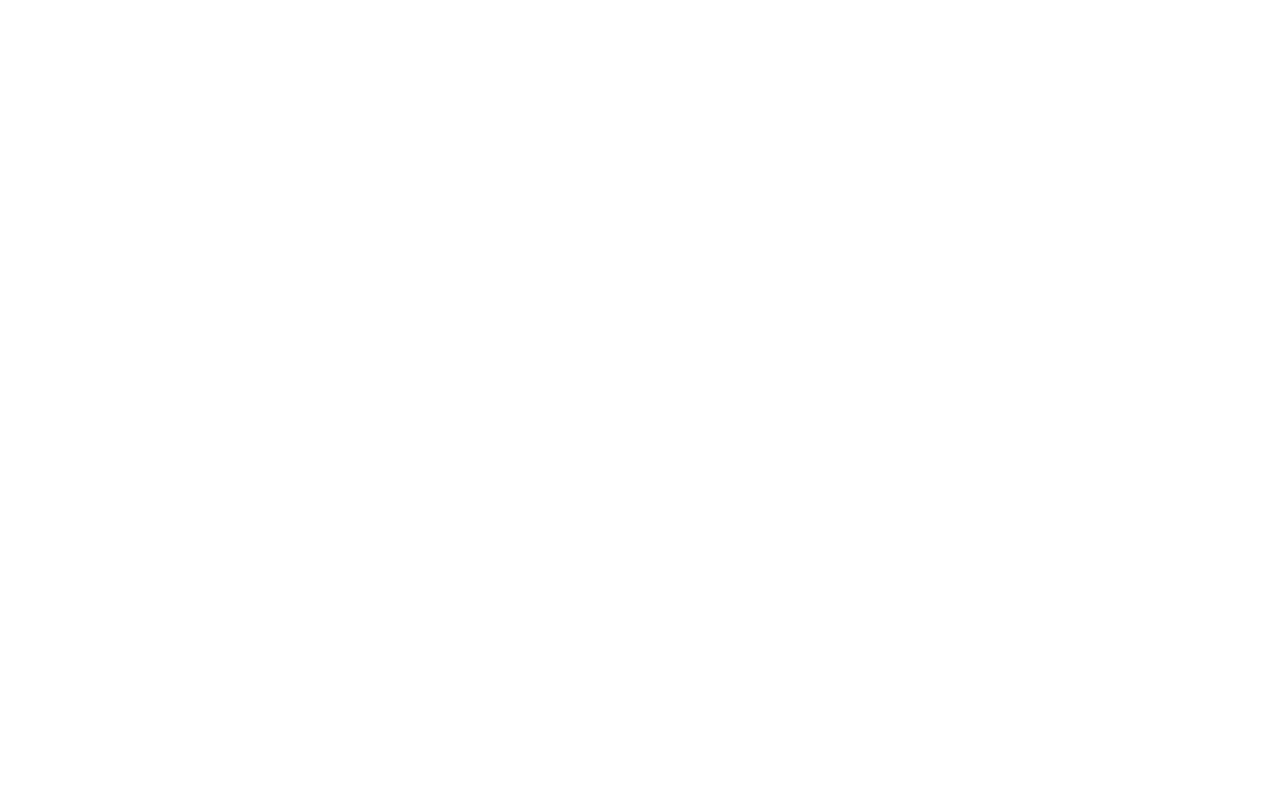
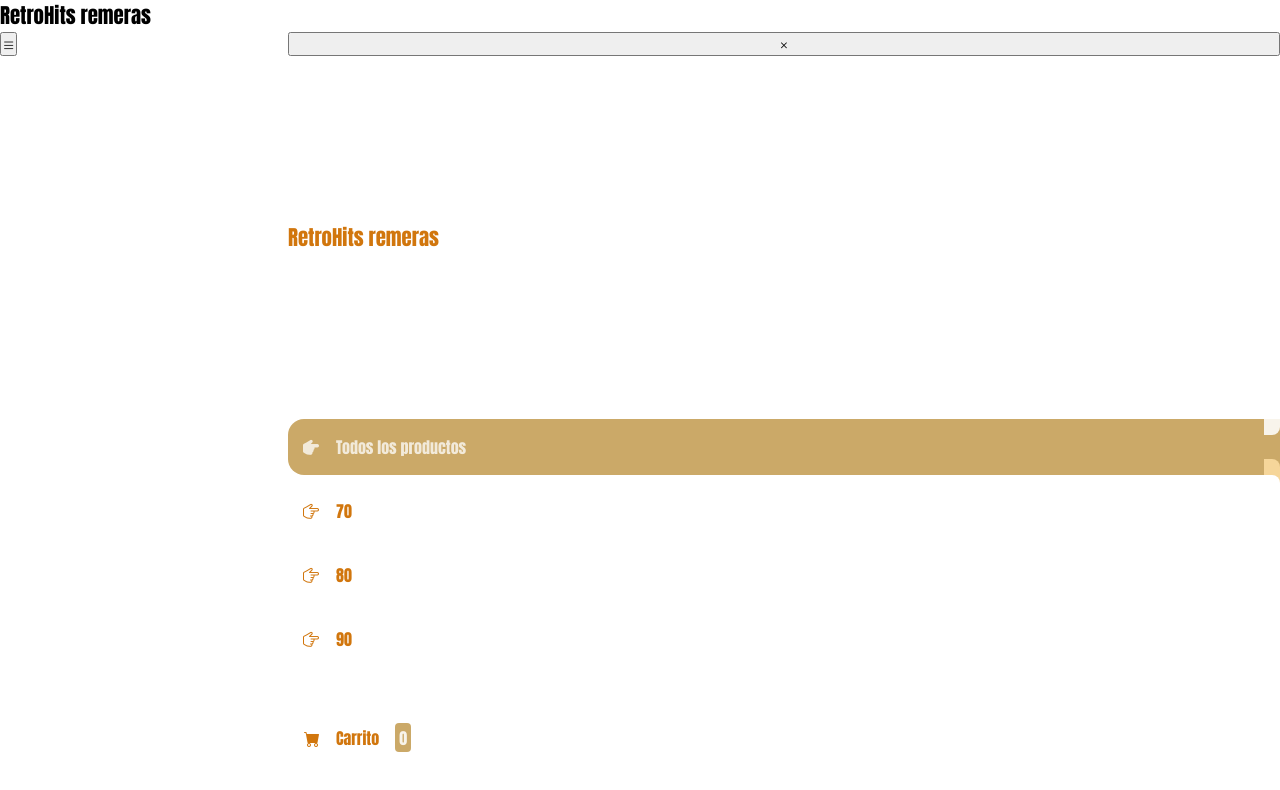
Before and after one commit to soldifalco/retrohits-remeras, a plain HTML site: page index.html in a window 1280 px wide. Drawn offline with nearby package versions, Linux system fonts and the light colour scheme.

Commit message:
se sube al repositorio header y nav del ecommerce + css

```diff
--- a/css/main.css
+++ b/css/main.css
@@ -0,0 +1,134 @@
+:root {
+  --clr-main: rgba(255, 255, 255, 0.754);
+  --clr-main-light: rgba(255, 255, 255, 0.869);
+  --clr-orange: rgb(203, 169, 104);
+  --clr-orange-light: rgb(246, 214, 154);
+  --clr-orangered: rgb(209, 118, 13);
+}
+
+* {
+  margin: 0;
+  padding: 0;
+  box-sizing: border-box;
+  font-family: Impact;
+}
+
+h1,
+h2,
+h3,
+h4,
+h5,
+h6,
+p,
+a,
+input,
+textarea,
+ul {
+  margin: 0;
+  padding: 0;
+}
+
+ul {
+  list-style-type: none;
+}
+
+a {
+  text-decoration: none;
+}
+
+.wrapper {
+  display: grid;
+  grid-template-columns: 1fr 4fr;
+  background-color: var(--clr-main);
+}
+
+aside {
+  padding: 2rem;
+  padding-right: 0;
+  color: var(--clr-orangered);
+
+  position: sticky;
+  top: 0;
+  height: 100vh;
+  display: flex;
+  flex-direction: column;
+  justify-content: space-between;
+}
+
+.logo {
+  font-weight: 400;
+  font-size: 1.3rem;
+}
+
+.menu {
+  display: flex;
+  flex-direction: column;
+  gap: 0.5rem;
+}
+
+.boton-menu {
+  background-color: transparent;
+  border: 0;
+  color: var(--clr-orangered);
+  cursor: pointer;
+  display: flex;
+  align-items: center;
+  gap: 1rem;
+  font-weight: 400;
+  padding: 1rem;
+  font-size: 1rem;
+  width: 100%;
+}
+
+.boton-menu.active {
+  background-color: var(--clr-orange);
+  color: var(--clr-main);
+  border-top-left-radius: 1rem;
+  border-bottom-left-radius: 1rem;
+  position: relative;
+}
+
+.boton-menu.active::before {
+  content: "";
+  position: absolute;
+  width: 1rem;
+  height: 2rem;
+  bottom: 100%;
+  right: 0;
+  background-color: transparent;
+  border-bottom-right-radius: 0.5rem;
+  box-shadow: 0 1rem 0 var(--clr-main-light);
+}
+
+.boton-menu.active::after {
+  content: "";
+  position: absolute;
+  width: 1rem;
+  height: 2rem;
+  top: 100%;
+  right: 0;
+  background-color: transparent;
+  border-top-right-radius: 0.5rem;
+  box-shadow: 0 -1rem 0 var(--clr-orange-light);
+}
+
+.boton-menu > i.bi-hand-index-thumb-fill,
+.boton-menu > i.bi-hand-index-thumb {
+  transform: rotateZ(90deg);
+}
+
+.boton-carrito {
+  margin-top: 2rem;
+}
+
+.numerito {
+  background-color: var(--clr-orange);
+  color: var(--clr-main-light);
+  padding: 0.15rem 0.25rem;
+  border-radius: 0.25rem;
+}
+
+.boton-carrito.active .numerito {
+  background-color: var(--clr-main-light);
+  color: var(--clr-orange-light);
+}
--- a/index.html
+++ b/index.html
@@ -16,6 +16,43 @@
     <link rel="stylesheet" href="./css/main.css" />
   </head>
   <body>
+
+<div class="wrapper">
+        <header class="header-mobile">
+            <h1 class="logo">RetroHits <span>remeras</span></h1>
+            <button class="open-menu" id="open-menu">
+                <i class="bi bi-list"></i>
+            </button>
+        </header>
+        <aside>
+            <button class="close-menu" id="close-menu">
+                <i class="bi bi-x"></i>
+            </button>
+            <header>
+                <h1 class="logo">RetroHits <span>remeras</span></h1>
+            </header>
+            <nav>
+                <ul class="menu">
+                    <li>
+                        <button id="todos" class="boton-menu boton-categoria active"><i class="bi bi-hand-index-thumb-fill"></i> Todos los productos</button>
+                    </li>
+                    <li>
+                        <button id="setentas" class="boton-menu boton-categoria"><i class="bi bi-hand-index-thumb"></i> 70</button>
+                    </li>
+                    <li>
+                        <button id="ochentas" class="boton-menu boton-categoria"><i class="bi bi-hand-index-thumb"></i> 80</button>
+                    </li>
+                    <li>
+                        <button id="noventas" class="boton-menu boton-categoria"><i class="bi bi-hand-index-thumb"></i>90 </button>
+                    </li>
+                    <li>
+                        <a class="boton-menu boton-carrito" href="./carrito.html">
+                            <i class="bi bi-cart-fill"></i> Carrito <span id="numerito" class="numerito">0</span>
+                        </a>
+                    </li>
+                </ul>
+            </nav>
+
     <script
       type="text/javascript"
       src="https://cdn.jsdelivr.net/npm/toastify-js"
```
